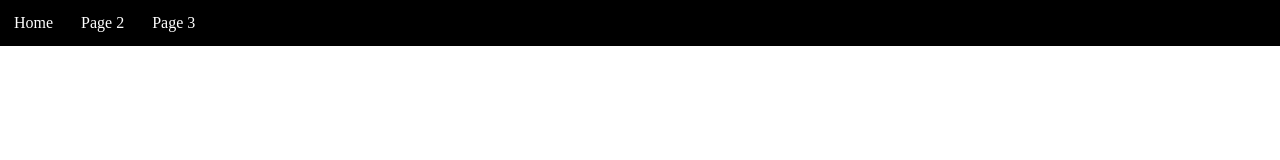
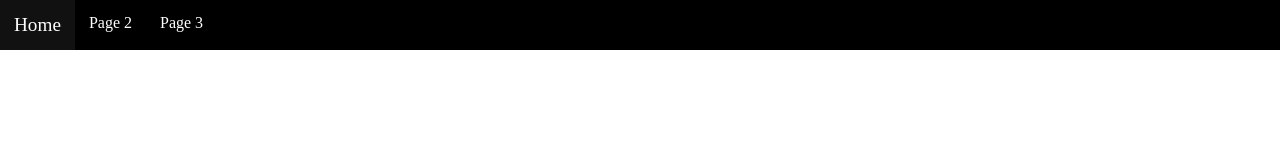
Before and after one commit to lola-img/lola-img.github.io, a plain HTML site: page nav.html in a window 1280 px wide. Drawn offline with Linux system fonts and the light colour scheme.

Commit message:
Update nav.html

```diff
--- a/nav.html
+++ b/nav.html
@@ -29,6 +29,13 @@
         padding: 14px; 16px;
         text-decoration: none;
       }
+      ul li a:hover{
+        background-color: #111;
+        font-size: larger;
+        font-decoration: dashed;
+        color: white;
+
+      }
     </style>
   </head>
   <body>
```
